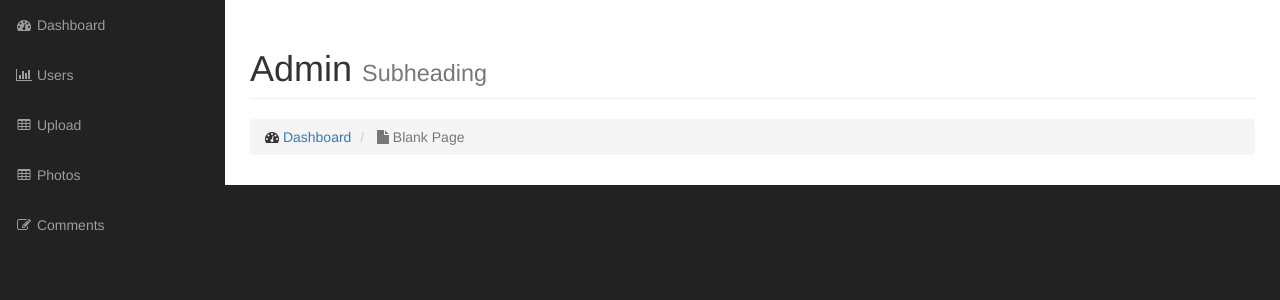
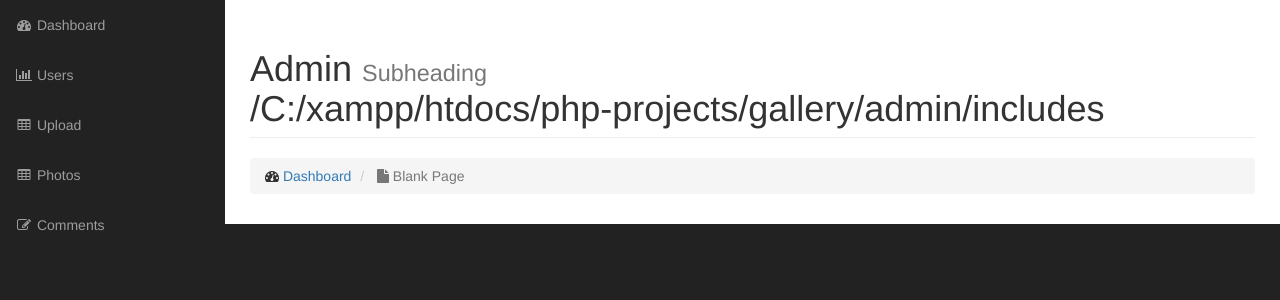
Before and after one commit to Salim66/PHP-OOP-Gallery-Project, a PHP site: page /admin/index.php in a window 1280 px wide. Shown: the part 51-351 px from the top of the page. Run offline with PHP 8.4, Linux system fonts and the light colour scheme; the visitor is signed in with stand-in values (Sample User, id 1); grey boxes labelled with a size stand in for pictures from a placeholder-image service; some libraries are stand-ins or nearby versions.

Commit message:
Building Directory Path

```diff
--- a/admin/includes/admin_content.php
+++ b/admin/includes/admin_content.php
@@ -52,7 +52,7 @@
                         // $photo->save();
 
 
-
+                    echo INCLUDES_PATH;
 
                 ?>
 
--- a/admin/includes/init.php
+++ b/admin/includes/init.php
@@ -1,4 +1,13 @@
 <?php
+
+
+    // create file directory
+    defined('DS') ? null : define('DS', DIRECTORY_SEPARATOR);
+    define('SITE_ROOT', DS . 'C:' . DS . 'xampp' . DS . 'htdocs' . DS . 'php-projects' . DS .'gallery');
+    defined('INCLUDES_PATH') ? null : define('INCLUDES_PATH', SITE_ROOT . DS . 'admin' . DS . 'includes');
+
+
+
     // initialize all include one file
 
     require_once('functions.php');
--- a/admin/includes/photo.php
+++ b/admin/includes/photo.php
@@ -17,15 +17,18 @@ class Photo extends DBObject {
     public $tmp_path;
     public $upload_directory = "images";
     public $custom_errors = [];
+
     public $upload_errors_array = [
-        UPLOAD_ERR_OK		    => "There is no error",
-        UPLOAD_ERR_INI_SIZE	    => "The uploaded file exceds the upload_max_filesize",
-        UPLOAD_ERR_FORM_SIZE	=> "The uploaded file exceeds the MAX_FILE_SIZE directive",
-        UPLOAD_ERR_PARTIAL	    => "The uploaded file was only partially uploaded.",
-        UPLOAD_ERR_NO_FILE	    => "No file was uploaded.",
-        UPLOAD_ERR_NO_TMP_DIR	=> "Missing a temporary folder",
-        UPLOAD_ERR_CANT_WRITE	=> "Failed to write file to disk",
-        UPLOAD_ERR_EXTENSION	=> "A PHP extension stopped the file upload."
+
+        UPLOAD_ERR_OK		    => "There is no error", // 0
+        UPLOAD_ERR_INI_SIZE	    => "The uploaded file exceds the upload_max_filesize", // 1
+        UPLOAD_ERR_FORM_SIZE	=> "The uploaded file exceeds the MAX_FILE_SIZE directive", // 2
+        UPLOAD_ERR_PARTIAL	    => "The uploaded file was only partially uploaded.", // 3
+        UPLOAD_ERR_NO_FILE	    => "No file was uploaded.", // 4
+        UPLOAD_ERR_NO_TMP_DIR	=> "Missing a temporary folder", // 6
+        UPLOAD_ERR_CANT_WRITE	=> "Failed to write file to disk", // 7
+        UPLOAD_ERR_EXTENSION	=> "A PHP extension stopped the file upload." // 8
+
     ];
 
 
```
